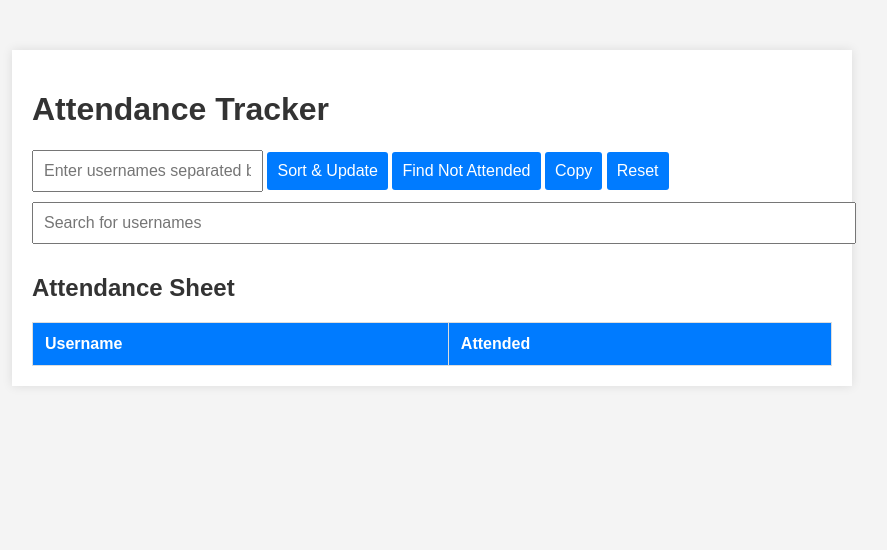
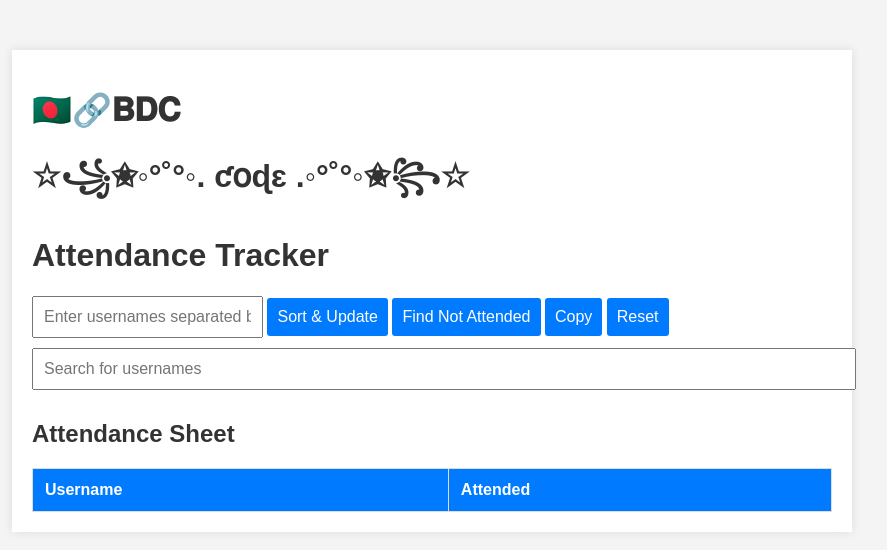
Before and after one commit to shagormukthakim/bdc.github.io, a plain HTML site: page inactive.html in a window 1280 px wide. Shown: the whole page, without its empty margins (208-1095 px from the left). Drawn offline with Linux system fonts and the light colour scheme.

Commit message:
Update inactive.html

```diff
--- a/inactive.html
+++ b/inactive.html
@@ -8,6 +8,8 @@
 </head>
 <body>
     <div class="container">
+        <h1>🇧🇩🔗𝐁𝐃𝐂</h1>
+        <h1>☆꧁✬◦°˚°◦. ƈօɖɛ .◦°˚°◦✬꧂☆</h1>
         <h1>Attendance Tracker</h1>
         <input type="text" id="usernameInput" placeholder="Enter usernames separated by @">
         <button onclick="sortUsernames()">Sort & Update</button>
```
